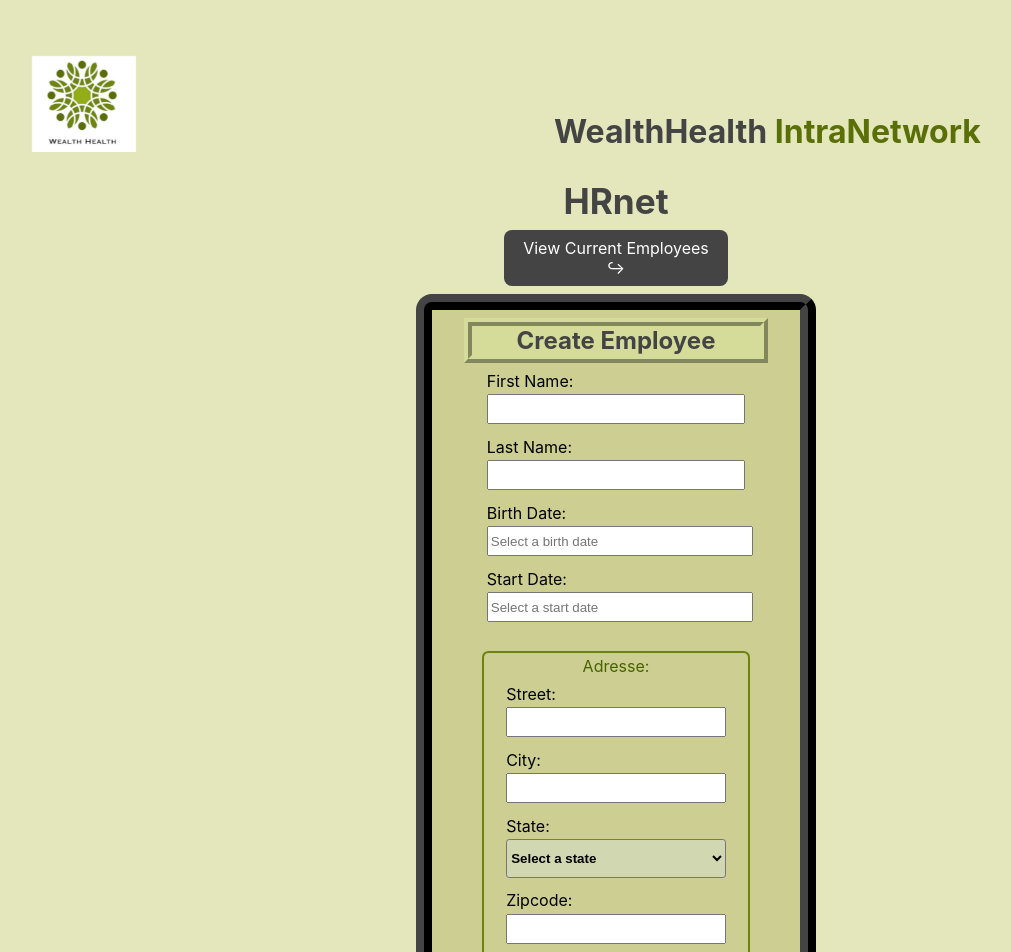
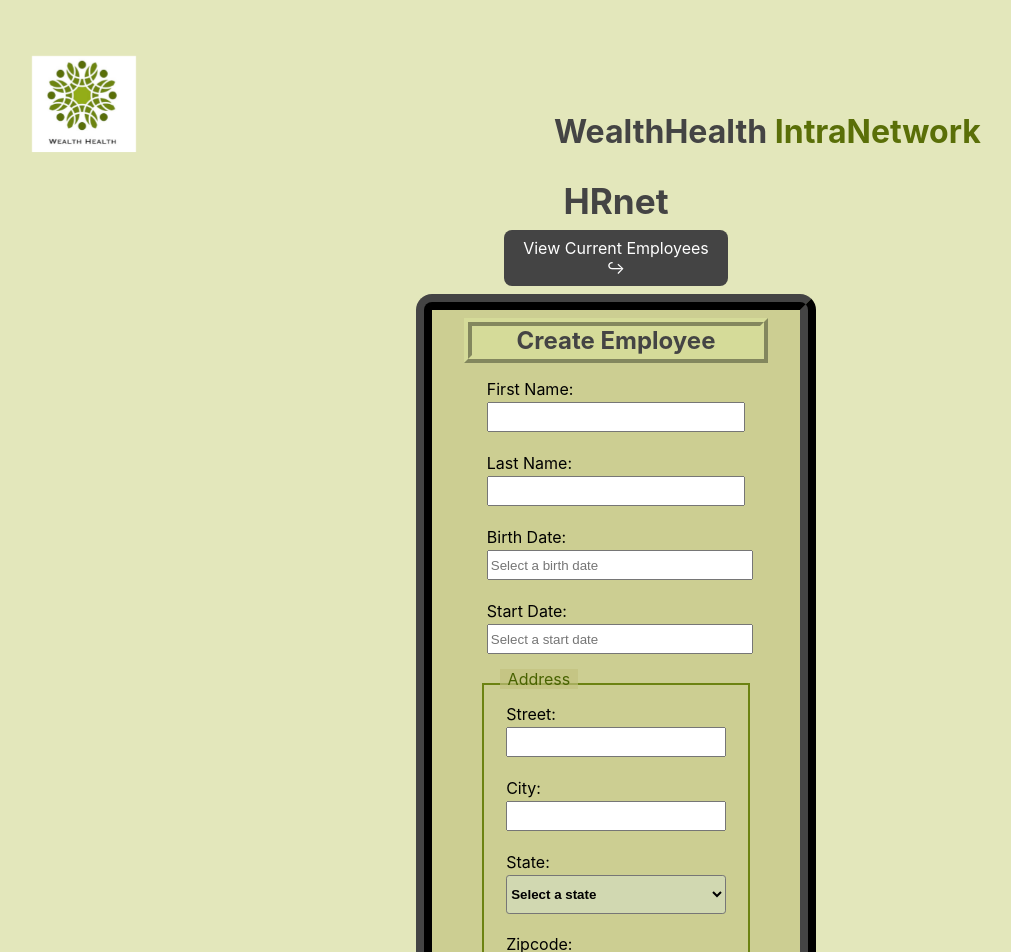
Before and after one commit to sarahvar/P14_HRnet, a React (Vite) app: page / in a window 1280 px wide. Shown: the top 952 px of the page, without its empty margins (24-1035 px from the left). Built offline with nearby package versions, Linux system fonts and the light colour scheme; a web font is replaced by a local one.

Commit message:
mise en forme

```diff
--- a/src/ReactComponents/Components/Form/Form.css
+++ b/src/ReactComponents/Components/Form/Form.css
@@ -35,20 +35,30 @@
 }
 
 .label p {
-  margin: 0.5rem 0 0.2rem 0;
+  margin: 1rem 0 0.2rem 0;
   text-align: left;
   color: black;
 }
 
-.adress {
+.address {
   width: 85%;
   border: solid 2px #6c8312;
-  border-radius: 0.4rem;
+  border-radius: 0rem;
   padding: 0.2rem 0.2rem 4rem 0.2rem;
   margin: 1.5rem auto;
-  height: 15rem;
+  height: 16rem;
   position: relative;
 }
+
+.address-label {
+  position: absolute;
+  top: -1rem; /* Adjust as needed to position the label correctly */
+  left: 1rem; /* Adjust as needed to position the label correctly */
+  background: #c2c27da9; /* Ensures the label background is white */
+  padding: 0 0.5rem; /* Adds padding to the label text */
+  font-size: 1rem; /* Adjust font size as needed */
+}
+
 
 .label-zipcode {
   position: absolute;
--- a/src/ReactComponents/Components/Form/Form.jsx
+++ b/src/ReactComponents/Components/Form/Form.jsx
@@ -130,8 +130,8 @@
           placeholder="Select a start date"
         />
 
-<div className="adress">
-  <label>Adresse:</label>
+<div className="address">
+  <label className="address-label">Address</label>
   <Input
     type="text"
     name="street"
```
